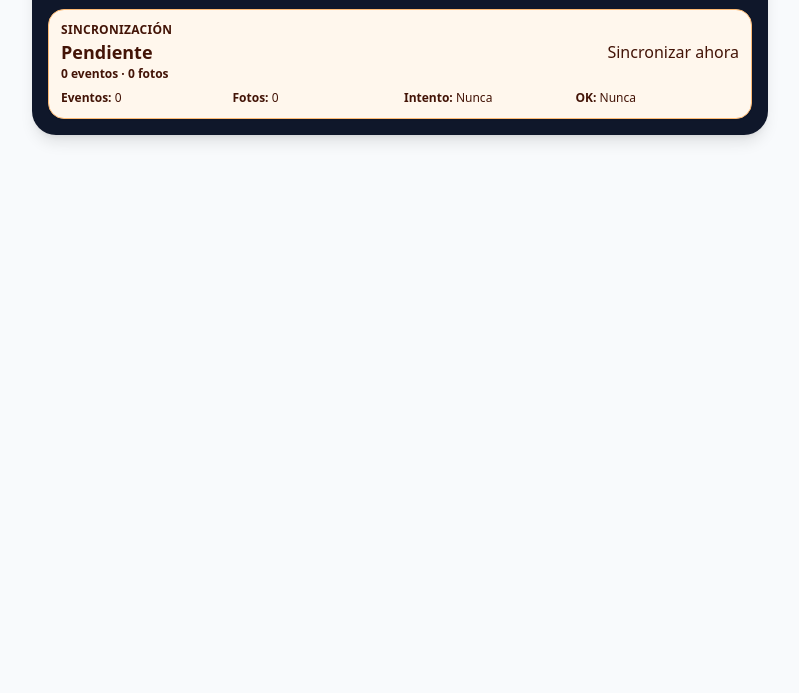
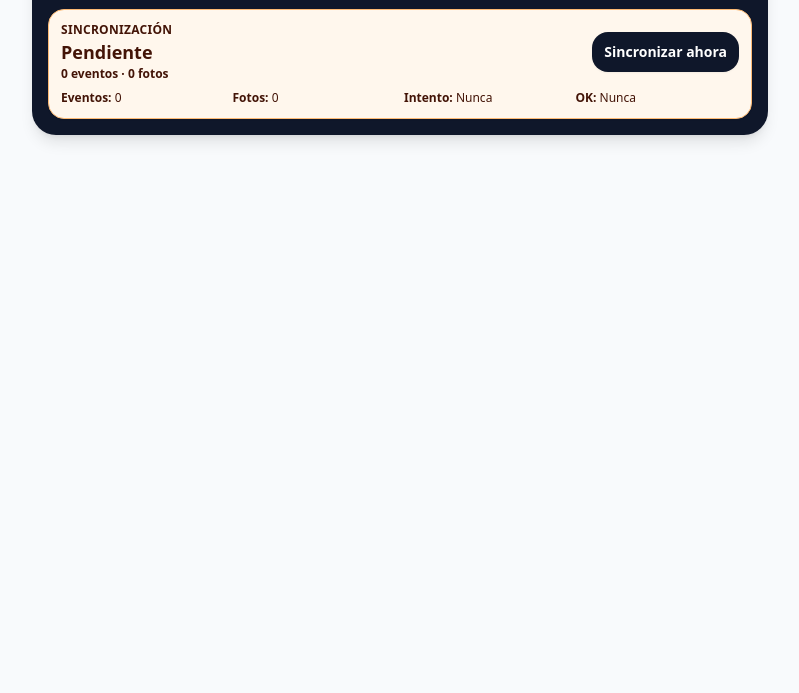
Before and after one commit to carlita2412/nexoapp, an Astro site in the folder frontend/: page / in a window 1280 px wide. Shown: the part 107-800 px from the top of the page, without its empty margins (240-1039 px from the left). Built offline with nearby package versions, Linux system fonts and the light colour scheme; Astro itself is replaced by a stand-in of ours; no server answers.

Commit message:
Ajustar controles compactos de sincronizacion movil

```diff
--- a/frontend/src/styles/global.css
+++ b/frontend/src/styles/global.css
@@ -46,6 +46,10 @@ body {
   @apply boton bg-amber-500 text-slate-950;
 }
 
+.boton-mini {
+  @apply inline-flex min-h-10 items-center justify-center rounded-2xl bg-slate-900 px-3 py-2 text-sm font-black text-white shadow-sm transition active:scale-[0.99];
+}
+
 .tarjeta {
   @apply rounded-3xl border border-slate-200 bg-white p-4 shadow-sm;
 }
```
